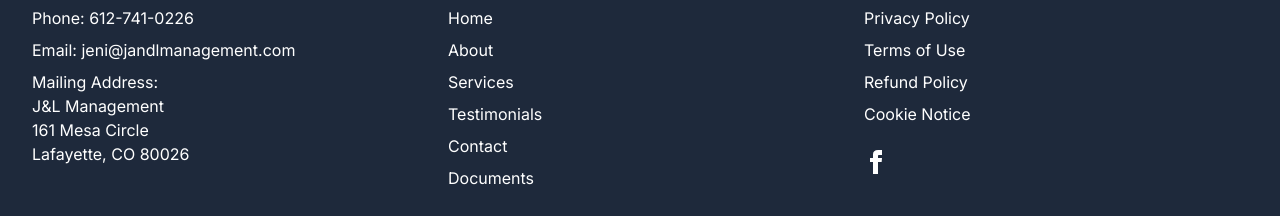
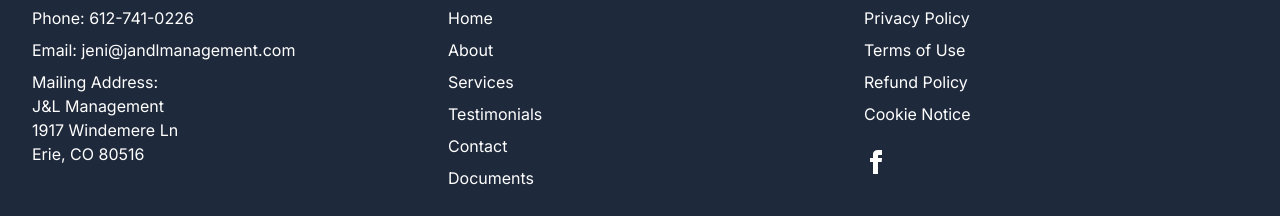
Before and after one commit to Vicsicard/J-L-JENI, a Next.js app: page / in a window 1280 px wide. Shown: the part 2554-2770 px from the top of the page. Built offline with nearby package versions, Linux system fonts and the light colour scheme.

Commit message:
Update company address to 1917 Windemere Ln Erie, CO 80516

```diff
--- a/src/app/contact/page.tsx
+++ b/src/app/contact/page.tsx
@@ -63,8 +63,8 @@ export default function Contact() {
                     <h3 className="text-lg font-semibold mb-1">Mailing Address</h3>
                     <p className="text-gray-700">
                       J&L Management<br />
-                      161 Mesa Circle<br />
-                      Lafayette, CO 80026
+                      1917 Windemere Ln<br />
+                      Erie, CO 80516
                     </p>
                   </div>
                 </div>
--- a/src/components/Footer.tsx
+++ b/src/components/Footer.tsx
@@ -15,8 +15,8 @@ const Footer = () => {
             <p className="mb-2">
               Mailing Address:<br />
               J&L Management<br />
-              161 Mesa Circle<br />
-              Lafayette, CO 80026
+              1917 Windemere Ln<br />
+              Erie, CO 80516
             </p>
           </div>
 
```
